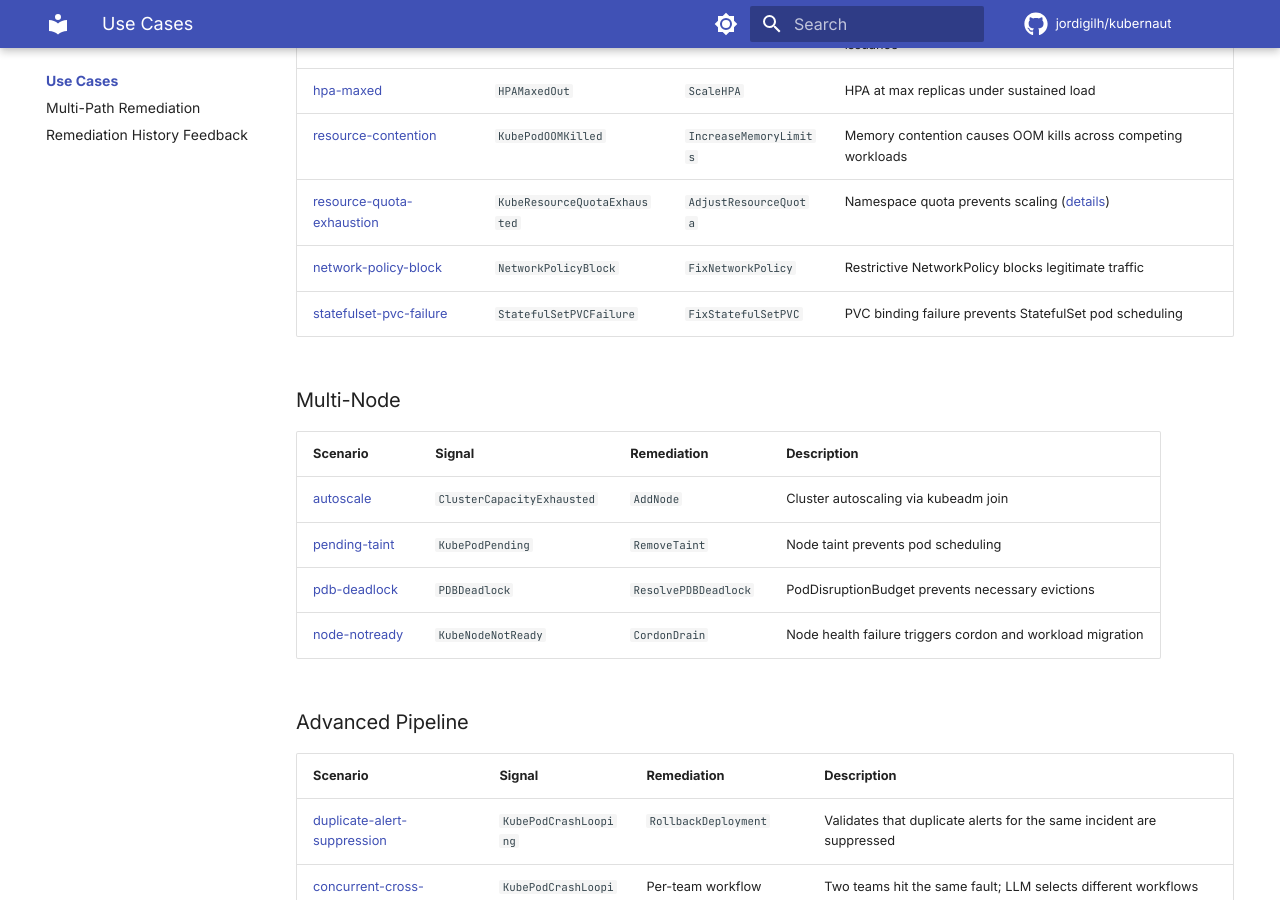
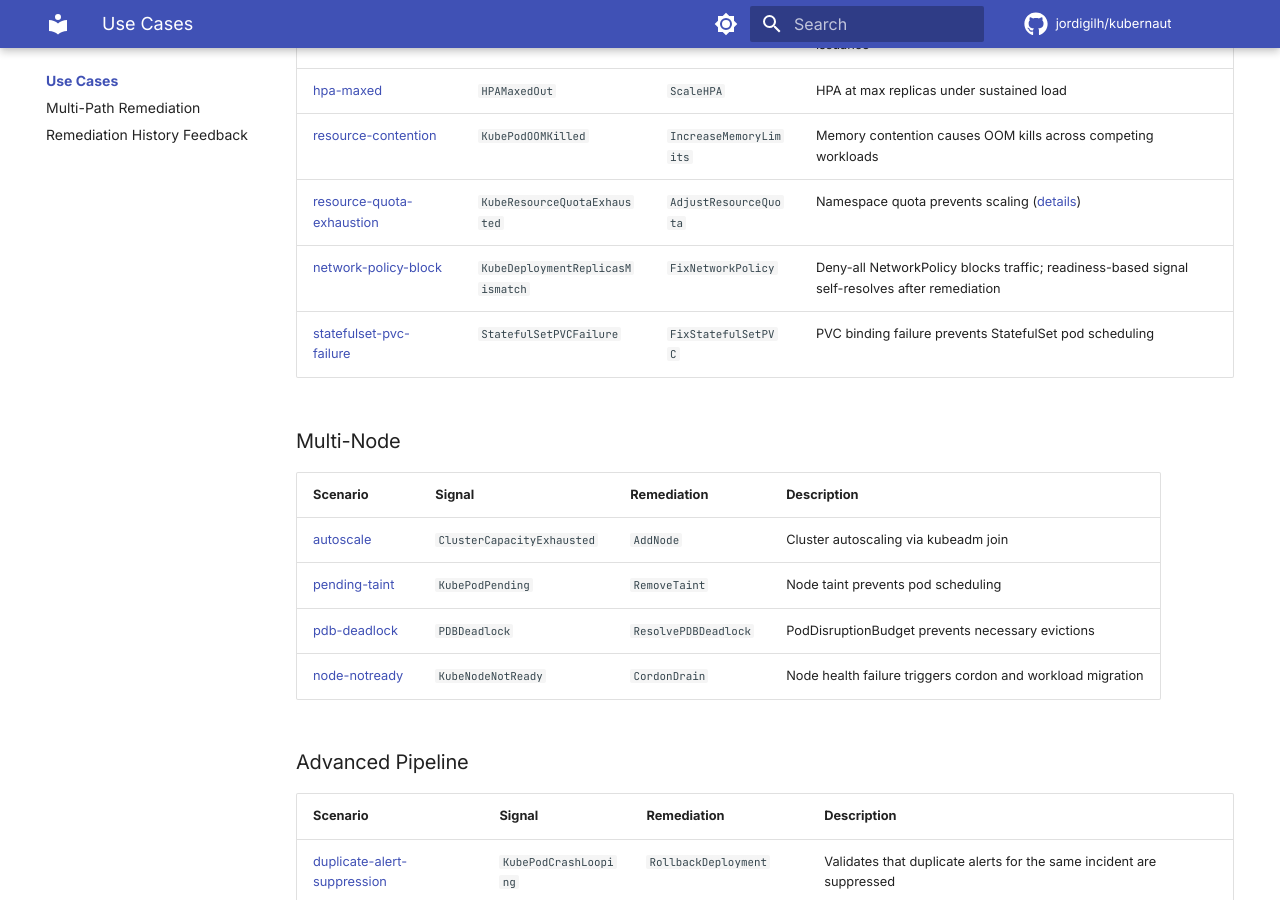
Before and after one commit to jordigilh/kubernaut-docs, an MkDocs documentation site: the page built from docs/use-cases/index.md, in a window 1280 px wide and 900 px high, scrolled down 1624 px. Built offline with MkDocs 1.6.1 and Material for MkDocs 9.7.7, drawn with Linux system fonts in a browser that asks for light colours; comment, search, counter and statistics services are not loaded; the version menu is left out.

Commit message:
docs(use-cases): fix network-policy-block signal and description
Update alert name from NetworkPolicyBlock to KubeDeploymentReplicasMismatch
and clarify that the deny-all NetworkPolicy scenario uses a readiness-based
signal that self-resolves after remediation.

Made-with: Cursor

```diff
--- a/docs/use-cases/index.md
+++ b/docs/use-cases/index.md
@@ -51,7 +51,7 @@ All scenarios are available in the [kubernaut-demo-scenarios](https://github.com
 | [hpa-maxed](https://github.com/jordigilh/kubernaut-demo-scenarios/tree/main/scenarios/hpa-maxed) | `HPAMaxedOut` | `ScaleHPA` | HPA at max replicas under sustained load |
 | [resource-contention](https://github.com/jordigilh/kubernaut-demo-scenarios/tree/main/scenarios/resource-contention) | `KubePodOOMKilled` | `IncreaseMemoryLimits` | Memory contention causes OOM kills across competing workloads |
 | [resource-quota-exhaustion](https://github.com/jordigilh/kubernaut-demo-scenarios/tree/main/scenarios/resource-quota-exhaustion) | `KubeResourceQuotaExhausted` | `AdjustResourceQuota` | Namespace quota prevents scaling ([details](remediation-history-feedback.md)) |
-| [network-policy-block](https://github.com/jordigilh/kubernaut-demo-scenarios/tree/main/scenarios/network-policy-block) | `NetworkPolicyBlock` | `FixNetworkPolicy` | Restrictive NetworkPolicy blocks legitimate traffic |
+| [network-policy-block](https://github.com/jordigilh/kubernaut-demo-scenarios/tree/main/scenarios/network-policy-block) | `KubeDeploymentReplicasMismatch` | `FixNetworkPolicy` | Deny-all NetworkPolicy blocks traffic; readiness-based signal self-resolves after remediation |
 | [statefulset-pvc-failure](https://github.com/jordigilh/kubernaut-demo-scenarios/tree/main/scenarios/statefulset-pvc-failure) | `StatefulSetPVCFailure` | `FixStatefulSetPVC` | PVC binding failure prevents StatefulSet pod scheduling |
 
 ### Multi-Node
```
